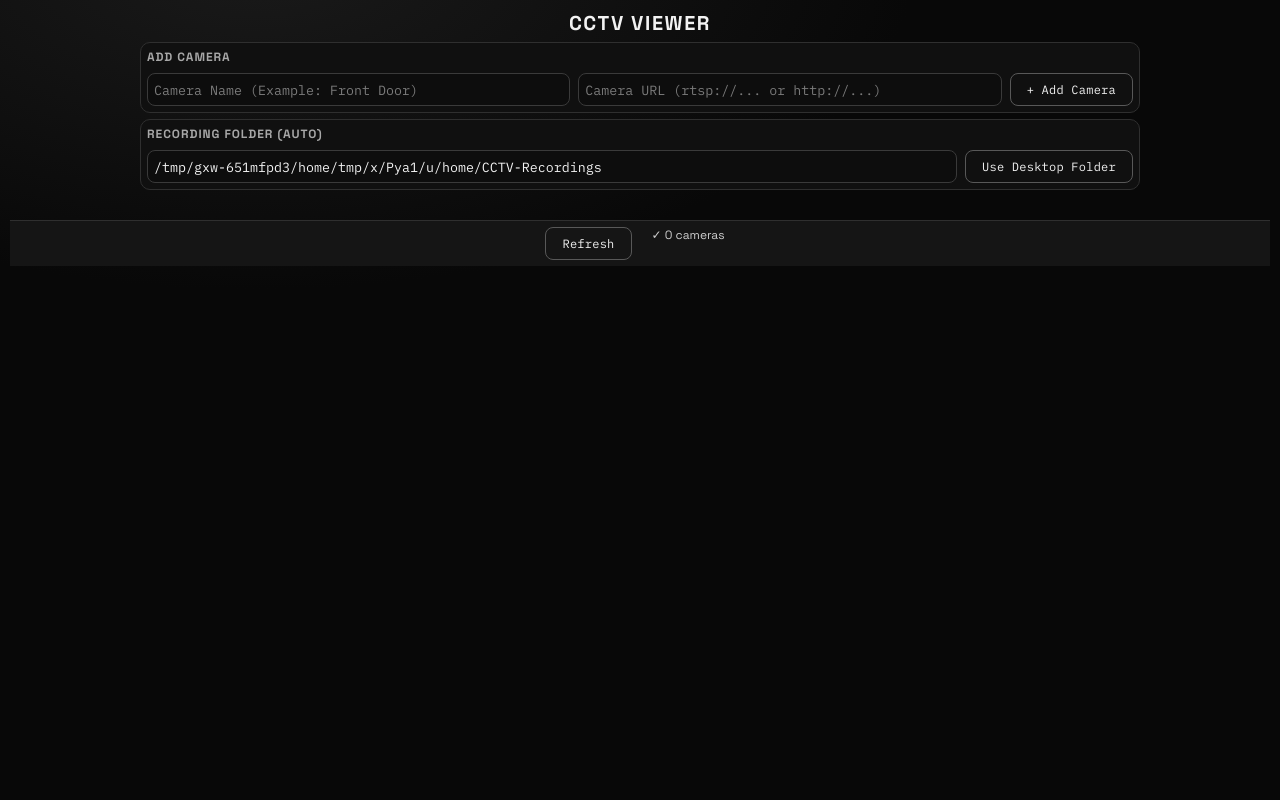
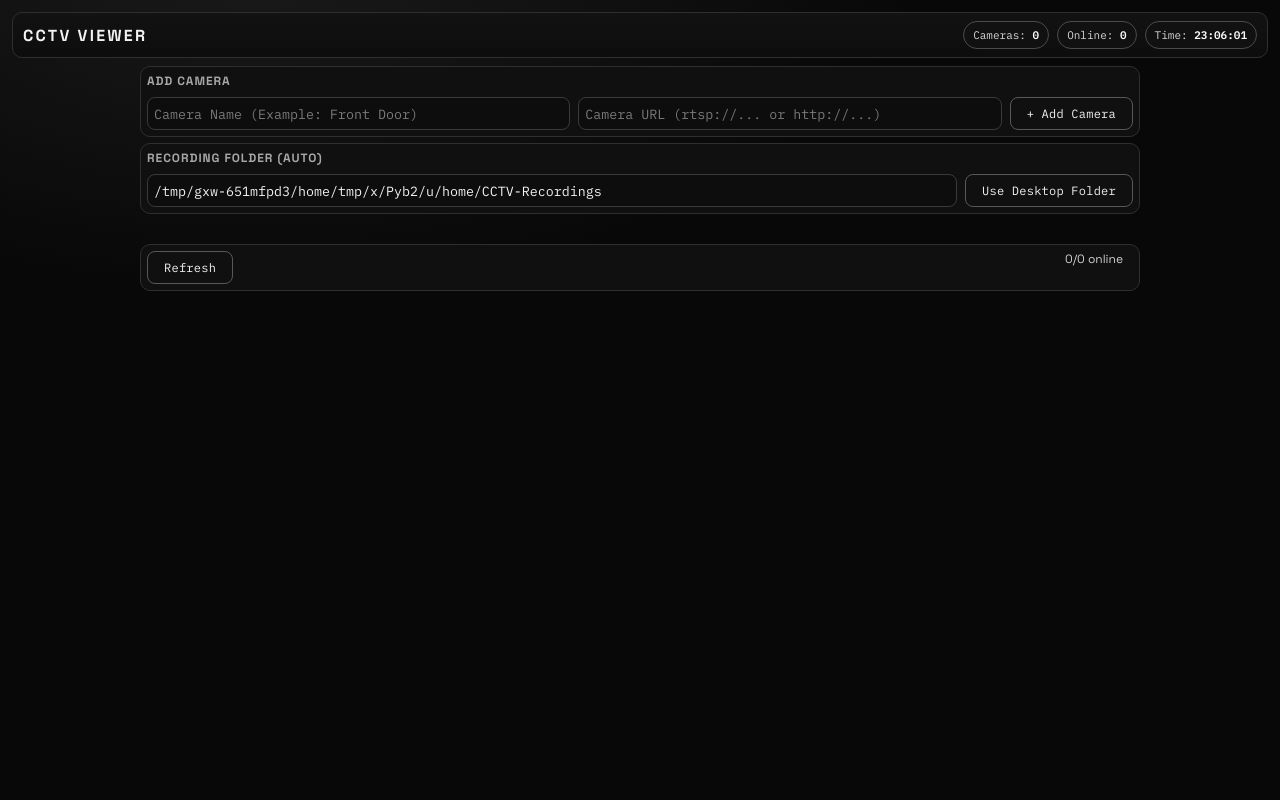
Before and after one commit to noahtollysmells/CCTV-Server, a Flask app: page / in a window 1280 px wide. Run offline with Flask 3, Linux system fonts and the light colour scheme; data that the repository does not hold is empty.

Commit message:
Refine UI with control-room hierarchy and monochrome polish

```diff
--- a/templates/simple.html
+++ b/templates/simple.html
@@ -24,21 +24,54 @@
             background: radial-gradient(1200px 600px at 20% -5%, #1a1a1a 0%, var(--bg) 55%);
             color: var(--text);
             font-family: 'Space Grotesk', sans-serif;
-            padding: 10px;
+            padding: 12px;
             height: 100vh;
             overflow: hidden;
             display: flex;
             flex-direction: column;
         }
 
-        h1 {
-            text-align: center;
-            margin-bottom: 8px;
-            font-size: 24px;
+        .topbar {
+            display: flex;
+            justify-content: space-between;
+            align-items: center;
+            margin: 0 auto 8px;
+            width: 100%;
+            max-width: 1600px;
+            padding: 10px 12px;
+            border: 1px solid var(--line);
+            border-radius: 10px;
+            background: linear-gradient(180deg, #121212 0%, #0d0d0d 100%);
+            flex: 0 0 auto;
+        }
+
+        .brand {
+            font-size: 18px;
             color: var(--text);
-            letter-spacing: 0.08em;
+            letter-spacing: 0.14em;
             text-transform: uppercase;
-            flex: 0 0 auto;
+            font-weight: 700;
+        }
+
+        .meta-row {
+            display: flex;
+            gap: 8px;
+            align-items: center;
+            flex-wrap: wrap;
+        }
+
+        .chip {
+            font-family: 'IBM Plex Mono', monospace;
+            font-size: 11px;
+            padding: 6px 9px;
+            border: 1px solid #4b4b4b;
+            border-radius: 999px;
+            color: #d8d8d8;
+            background: #111;
+        }
+
+        .chip strong {
+            color: #fff;
         }
 
         .grid {
@@ -210,6 +243,17 @@
             flex: 0 0 auto;
         }
 
+        .main-toolbar {
+            max-width: 1000px;
+            margin: 0 auto 8px;
+            width: 100%;
+            padding: 8px;
+            border: 1px solid var(--line);
+            border-radius: 10px;
+            background: var(--panel);
+            justify-content: space-between;
+        }
+
         .nav-btn {
             background: transparent;
             color: var(--text);
@@ -342,17 +386,33 @@
         }
 
         @media (max-height: 900px) {
-            h1 { font-size: 20px; margin-bottom: 6px; }
+            .topbar { padding: 8px 10px; }
+            .brand { font-size: 16px; }
             .panel { padding: 6px; margin-bottom: 6px; }
             .field { padding: 6px; }
             .button-row { padding: 6px; }
             .camera-header { padding: 6px; }
             .camera-controls { padding: 4px; }
         }
+
+        @media (max-width: 900px) {
+            .topbar {
+                flex-direction: column;
+                align-items: flex-start;
+                gap: 8px;
+            }
+        }
     </style>
 </head>
 <body>
-    <h1>CCTV Viewer</h1>
+    <div class="topbar">
+        <div class="brand">CCTV Viewer</div>
+        <div class="meta-row">
+            <div class="chip">Cameras: <strong id="camera-count">0</strong></div>
+            <div class="chip">Online: <strong id="online-count">0</strong></div>
+            <div class="chip">Time: <strong id="clock">--:--:--</strong></div>
+        </div>
+    </div>
 
     <div class="panel">
         <div class="panel-title">Add Camera</div>
@@ -373,7 +433,7 @@
 
     <div id="msg" class="msg"></div>
 
-    <div class="button-row">
+    <div class="button-row main-toolbar">
         <button class="nav-btn" onclick="location.reload()">Refresh</button>
         <span class="compact-text" style="color: #cfcfcf; padding: 0 10px;" id="status">Connecting...</span>
     </div>
@@ -403,11 +463,22 @@
                 const res = await fetch('/api/cameras');
                 cameras = await res.json();
                 render();
-                document.getElementById('status').textContent = `✓ ${cameras.length} cameras`;
+                const online = cameras.filter(c => c.connected).length;
+                document.getElementById('status').textContent = `${online}/${cameras.length} online`;
+                document.getElementById('camera-count').textContent = cameras.length;
+                document.getElementById('online-count').textContent = online;
             } catch (e) {
                 console.error(e);
                 document.getElementById('status').textContent = '✗ Error';
             }
+        }
+
+        function updateClock() {
+            const now = new Date();
+            const hh = String(now.getHours()).padStart(2, '0');
+            const mm = String(now.getMinutes()).padStart(2, '0');
+            const ss = String(now.getSeconds()).padStart(2, '0');
+            document.getElementById('clock').textContent = `${hh}:${mm}:${ss}`;
         }
 
         function applyGridLayout(count) {
@@ -608,7 +679,9 @@
 
         loadSettings();
         loadCameras();
+        updateClock();
         setInterval(loadCameras, 5000);
+        setInterval(updateClock, 1000);
         window.addEventListener('resize', () => applyGridLayout(cameras.length));
     </script>
 </body>
```
